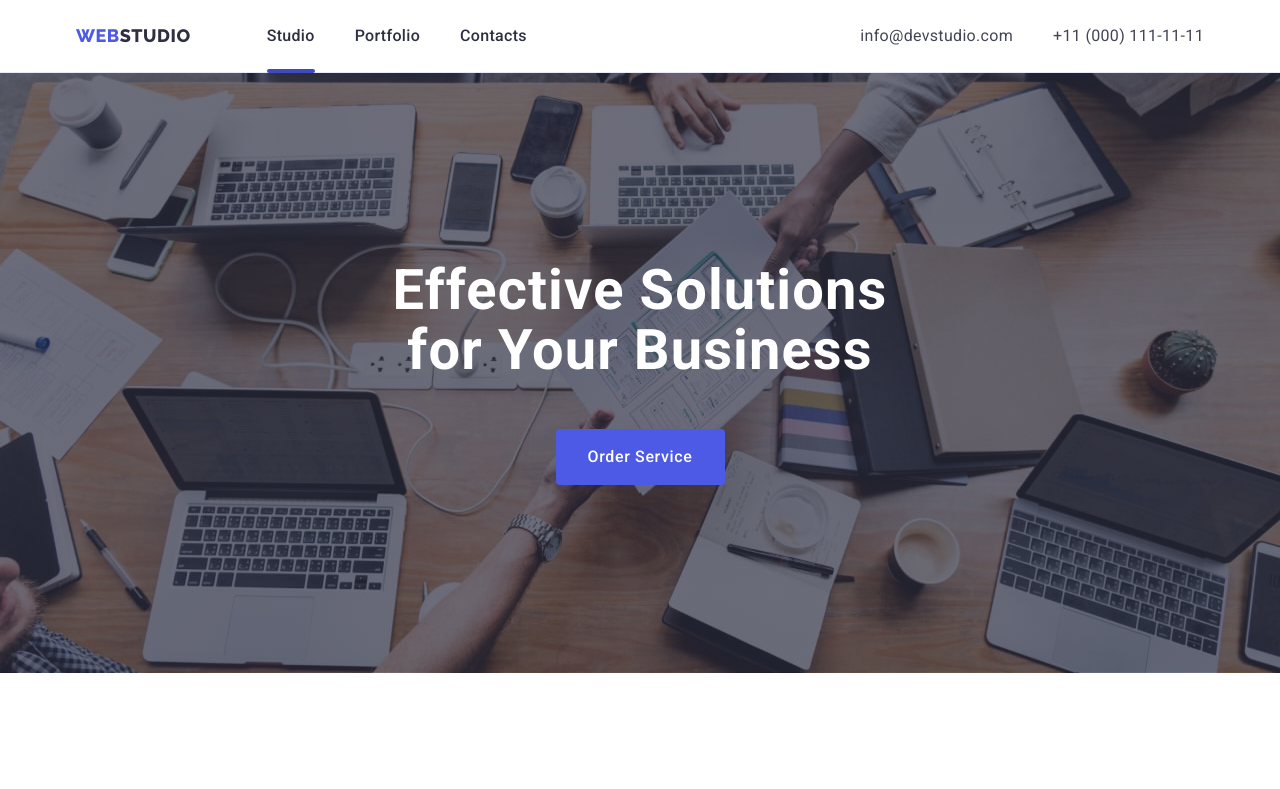
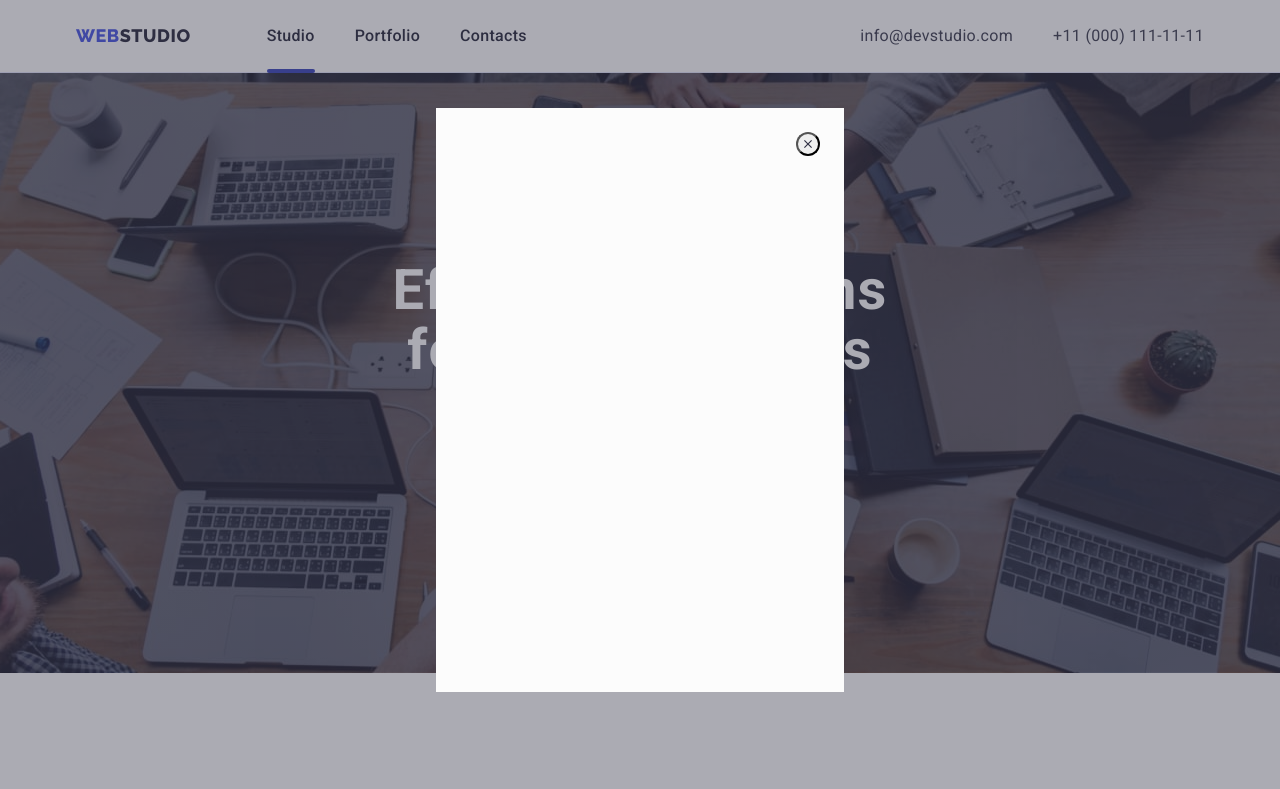
Before and after one commit to vitalii-kyiv/goit-markup-hw-04, a plain HTML site: page index.html in a window 1280 px wide. Shown: the top 789 px of the page. Drawn offline with nearby package versions, Linux system fonts and the light colour scheme.

Commit message:
add_modal_overlay

```diff
--- a/css/styles.css
+++ b/css/styles.css
@@ -440,6 +440,44 @@ img {
 }
 .link {
 }
+/* <!-- !!!BACKDROP!! ---------------------------------------------------------------------------> */
+.backdrop {
+  position: fixed;
+  z-index: 999;
+  top: 0;
+  left: 0;
+  height: 100%;
+  width: 100%;
+  background-color: rgba(46, 47, 66, 0.4);
+}
+/* <!-- !!!MODAL!! ---------------------------------------------------------------------------> */
+.modal {
+  position: absolute;
+  top: 50%;
+  left: 50%;
+  transform: translate(-50%, -50%) scale(1);
+  width: 408px;
+  min-height: 584px;
+  background-color: var(--modal-background);
+}
+
+.modal-close-btn {
+  position: absolute;
+  display: flex;
+  justify-content: center;
+  align-items: center;
+  top: 24px;
+  right: 24px;
+  width: 24px;
+  height: 24px;
+  border-radius: 50%;
+  padding: 0;
+}
+
+.modal-close-icon {
+  fill: var(--modal-overlay);
+}
+
 /* <!-- !!!PORTFOLIO!! ---------------------------------------------------------------------------> */
 .examples {
   padding-top: 96px;
@@ -481,6 +519,26 @@ img {
 }
 .examples-list-link {
 }
+
+.examples-list-link:hover .examples-overlay {
+  transform: translateY(0);
+}
+.examples-overlay-wrap {
+  position: relative;
+  overflow: hidden;
+}
+.examples-overlay {
+  position: absolute;
+  width: 100%;
+  height: 100%;
+  top: 0px;
+  left: 0px;
+  padding: 40px 32px;
+  color: var(--light-background);
+  background-color: var(--accent);
+  transform: translateY(100%);
+}
+
 .examples-list-image {
 }
 .examples-text-wrap {
--- a/index.html
+++ b/index.html
@@ -581,5 +581,15 @@
         </div>
       </div>
     </footer>
+    <!-- !!!BACKDROP!! --------------------------------------------------------------------------->
+    <div class="backdrop">
+      <div class="modal">
+        <button class="modal-close-btn" type="button">
+          <svg class="modal-close-icon" width="8" height="8">
+            <use href="./images/icons.svg#icon-modal_close"></use>
+          </svg>
+        </button>
+      </div>
+    </div>
   </body>
 </html>
```
Also changed, not shown: portfolio.html (+7 -0 lines).
